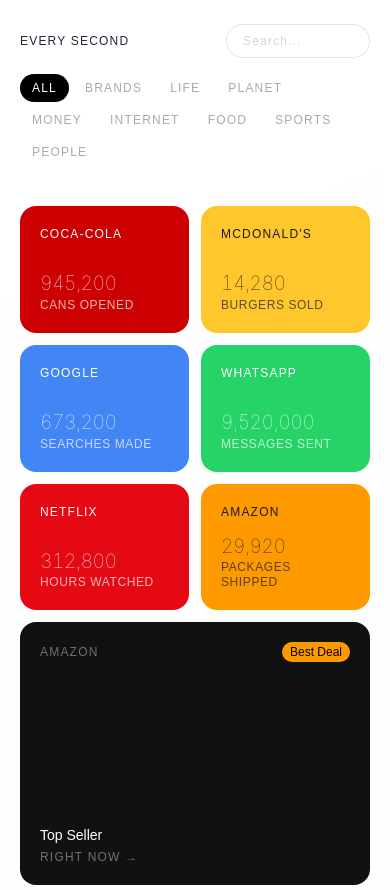
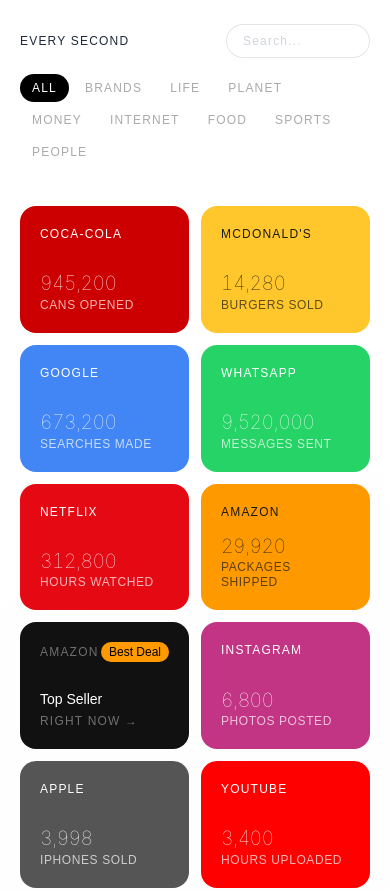
Before and after one commit to graciadavid/onesecond, a Next.js app: page / in a window 390 px wide. Shown: the top 890 px of the page. Built offline with nearby package versions, Linux system fonts and the light colour scheme.

Commit message:
amazon card same size as brand cards

```diff
--- a/app/page.tsx
+++ b/app/page.tsx
@@ -50,7 +50,6 @@
    return matchesCategory && matchesSearch
  })
 
-  // Insertar tarjeta Amazon cada 6 items
  const deal = amazonDeals.find(d => d.category === activeCategory) || amazonDeals[0]
  const itemsWithDeals: (typeof filtered[0] | { isDeal: true, deal: typeof deal })[] = []
  filtered.forEach((item, i) => {
@@ -100,7 +99,6 @@
                href={item.deal.url}
                target="_blank"
                rel="noopener noreferrer sponsored"
-                className="col-span-2 md:col-span-1"
              >
                <div
                  className="rounded-2xl p-5 md:p-8 flex flex-col justify-between cursor-pointer hover:scale-105 transition-transform"
```
Lines whose indentation alone changed are shown as unchanged.
